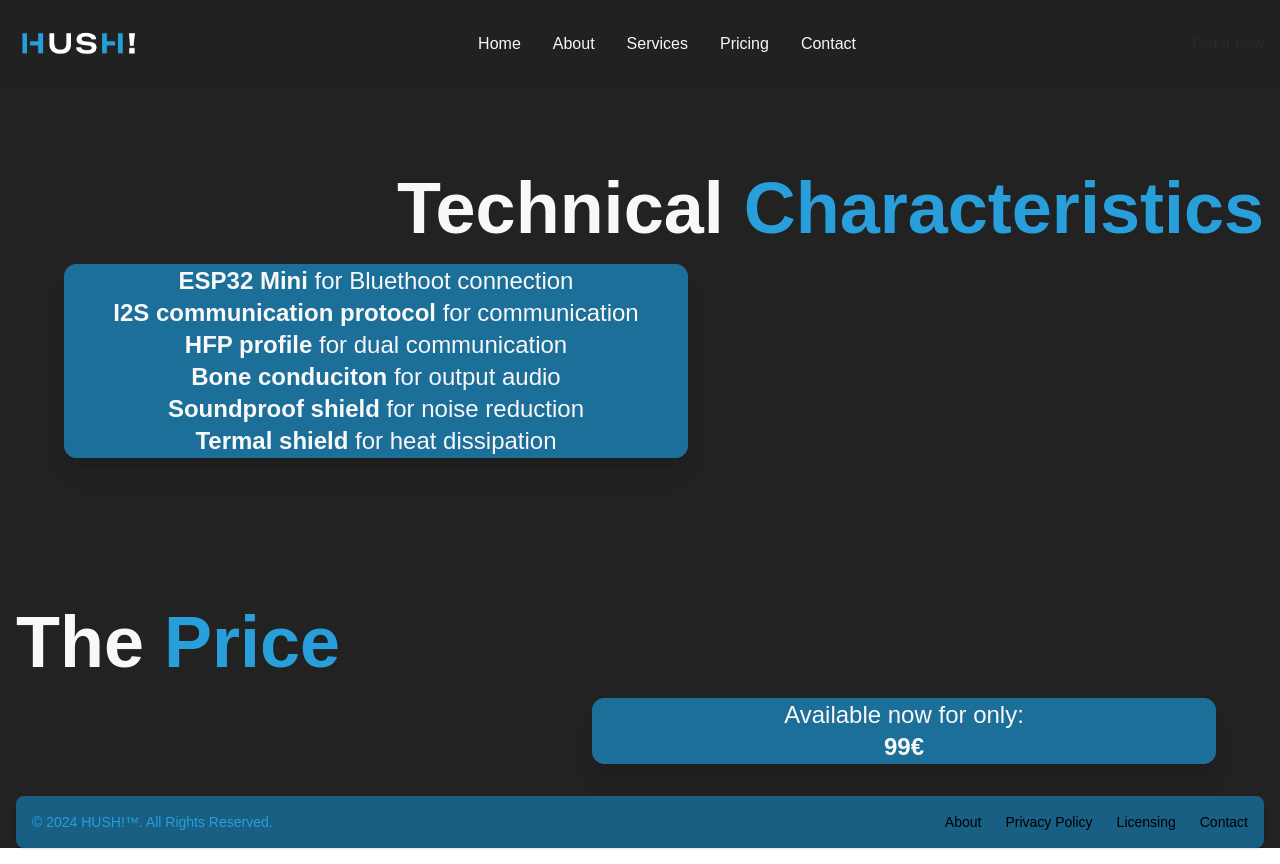
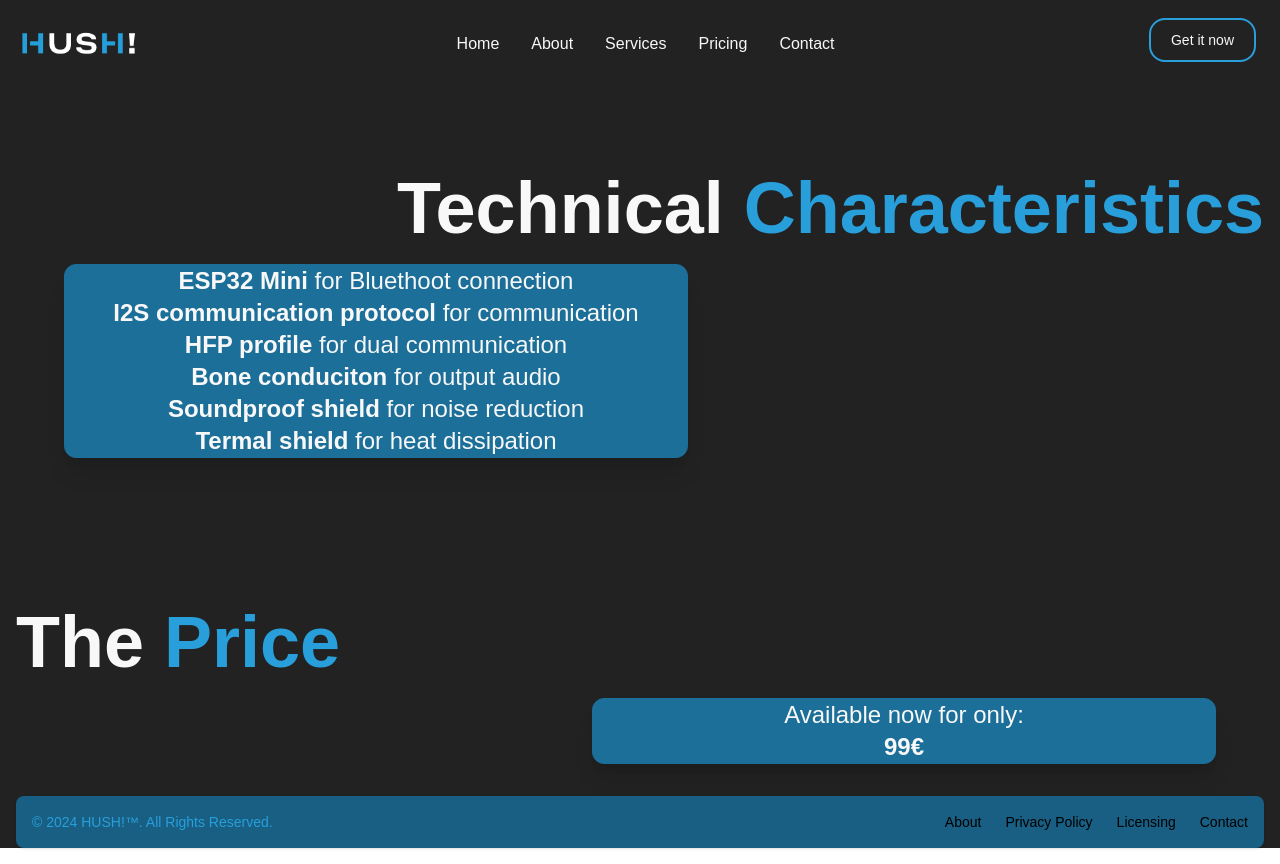
Before and after one commit to HUSH-MASK/MVP_site, a SvelteKit app: page /pricing in a window 1280 px wide. Built offline with nearby package versions, Linux system fonts and the light colour scheme; a web font is replaced by a local one.

Commit message:
Marco's pricing page

```diff
--- a/src/routes/pricing/+page.svelte
+++ b/src/routes/pricing/+page.svelte
@@ -3,7 +3,7 @@
 	import logo from '$lib/assets/logo.png';
 </script>
 <body class="min-h-screen bg-hush-grey-600 font-redhat">
-	<nav class="bg-hush-grey-600/75 sticky top-0 z-50">
+<nav class="dark:bg-hush-grey-600">
 	<div class="max-w-screen-xl flex flex-wrap items-center justify-between mx-auto p-4 ">
 		<a href="{base}/home" class="flex items-center space-x-3 rtl:space-x-reverse">
 			<img src={logo} class="h-14" alt="HUSH! Logo" />
@@ -20,20 +20,20 @@
 					<a href="{base}/home" class="text-hush-white block py-2 px-3 text-white bg-blue-700 rounded md:bg-transparent md:text-blue-700 md:p-0 dark:text-white md:dark:text-blue-500 hover:text-hush-blue-500" aria-current="page">Home</a>
 				</li>
 				<li>
-						<a href="{base}/home#about" class="text-hush-white block py-2 px-3 text-gray-900 rounded hover:bg-gray-100 md:hover:bg-transparent md:border-0 md:hover:text-blue-700 md:p-0 dark:text-white md:dark:hover:text-blue-500 dark:hover:bg-gray-700 dark:hover:text-white md:dark:hover:bg-transparent hover:text-hush-blue-500">About</a>
+					<a href="{base}/home" class="text-hush-white block py-2 px-3 text-gray-900 rounded hover:bg-gray-100 md:hover:bg-transparent md:border-0 md:hover:text-blue-700 md:p-0 dark:text-white md:dark:hover:text-blue-500 dark:hover:bg-gray-700 dark:hover:text-white md:dark:hover:bg-transparent hover:text-hush-blue-500">About</a>
 				</li>
 				<li>
-						<a href="{base}/mask" class="text-hush-white block py-2 px-3 text-gray-900 rounded hover:bg-gray-100 md:hover:bg-transparent md:border-0 md:hover:text-blue-700 md:p-0 dark:text-white md:dark:hover:text-blue-500 dark:hover:bg-gray-700 dark:hover:text-white md:dark:hover:bg-transparent hover:text-hush-blue-500">Services</a>
+					<a href="{base}/home" class="text-hush-white block py-2 px-3 text-gray-900 rounded hover:bg-gray-100 md:hover:bg-transparent md:border-0 md:hover:text-blue-700 md:p-0 dark:text-white md:dark:hover:text-blue-500 dark:hover:bg-gray-700 dark:hover:text-white md:dark:hover:bg-transparent hover:text-hush-blue-500">Services</a>
 				</li>
 				<li>
-						<a href="{base}/pricing" class="text-hush-white block py-2 px-3 text-gray-900 rounded hover:bg-gray-100 md:hover:bg-transparent md:border-0 md:hover:text-blue-700 md:p-0 dark:text-white md:dark:hover:text-blue-500 dark:hover:bg-gray-700 dark:hover:text-white md:dark:hover:bg-transparent hover:text-hush-blue-500">Pricing</a>
+					<a href="{base}/home" class="text-hush-white block py-2 px-3 text-gray-900 rounded hover:bg-gray-100 md:hover:bg-transparent md:border-0 md:hover:text-blue-700 md:p-0 dark:text-white md:dark:hover:text-blue-500 dark:hover:bg-gray-700 dark:hover:text-white md:dark:hover:bg-transparent hover:text-hush-blue-500">Pricing</a>
 				</li>
 				<li>
-						<a href="{base}/home#about" class="text-hush-white block py-2 px-3 text-gray-900 rounded hover:bg-gray-100 md:hover:bg-transparent md:border-0 md:hover:text-blue-700 md:p-0 dark:text-white md:dark:hover:text-blue-500 dark:hover:bg-gray-700 dark:hover:text-white md:dark:hover:bg-transparent hover:text-hush-blue-500">Contact</a>
+					<a href="{base}/home" class="text-hush-white block py-2 px-3 text-gray-900 rounded hover:bg-gray-100 md:hover:bg-transparent md:border-0 md:hover:text-blue-700 md:p-0 dark:text-white md:dark:hover:text-blue-500 dark:hover:bg-gray-700 dark:hover:text-white md:dark:hover:bg-transparent hover:text-hush-blue-500">Contact</a>
 				</li>
 			</ul>
 		</div>
-			<button type="button" class="text-hush-grey-500">Get it now</button>
+		<button type="button" class="font-redhat text-hush-white hover:text-white border-2 border-hush-blue-500 hover:bg-hush-blue-500 focus:ring-4 focus:outline-none focus:ring-hush-blue-500 font-medium rounded-2xl text-sm px-5 py-2.5 text-center me-2 mb-2 dark:border-hush-blue-500 dark:text-hush-white dark:hover:text-white dark:hover:bg-hush-blue-500sh dark:focus:ring-hush-blue-500">Get it now</button>
 	</div>
 </nav>
 
```
Lines whose indentation alone changed are shown as unchanged.
